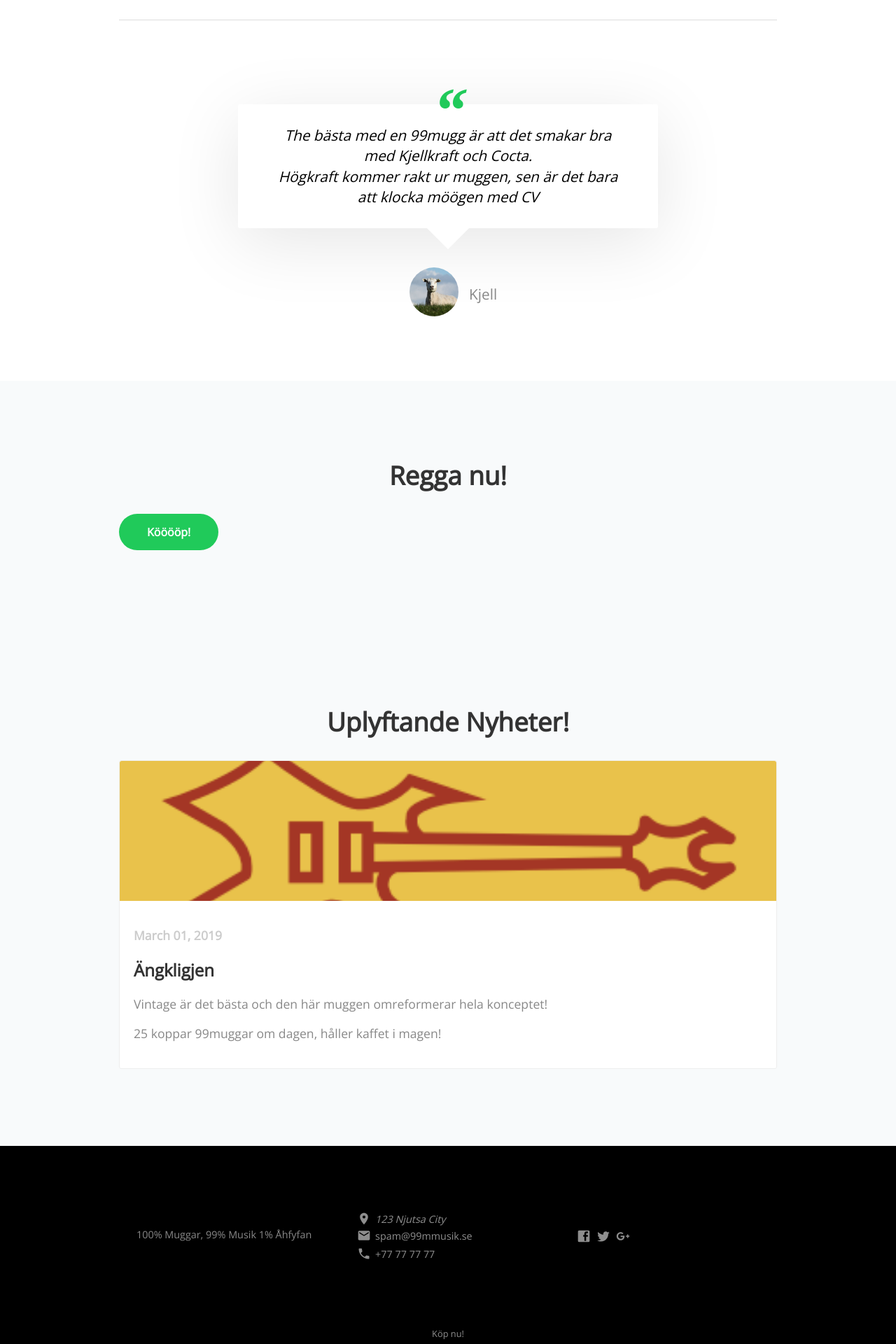
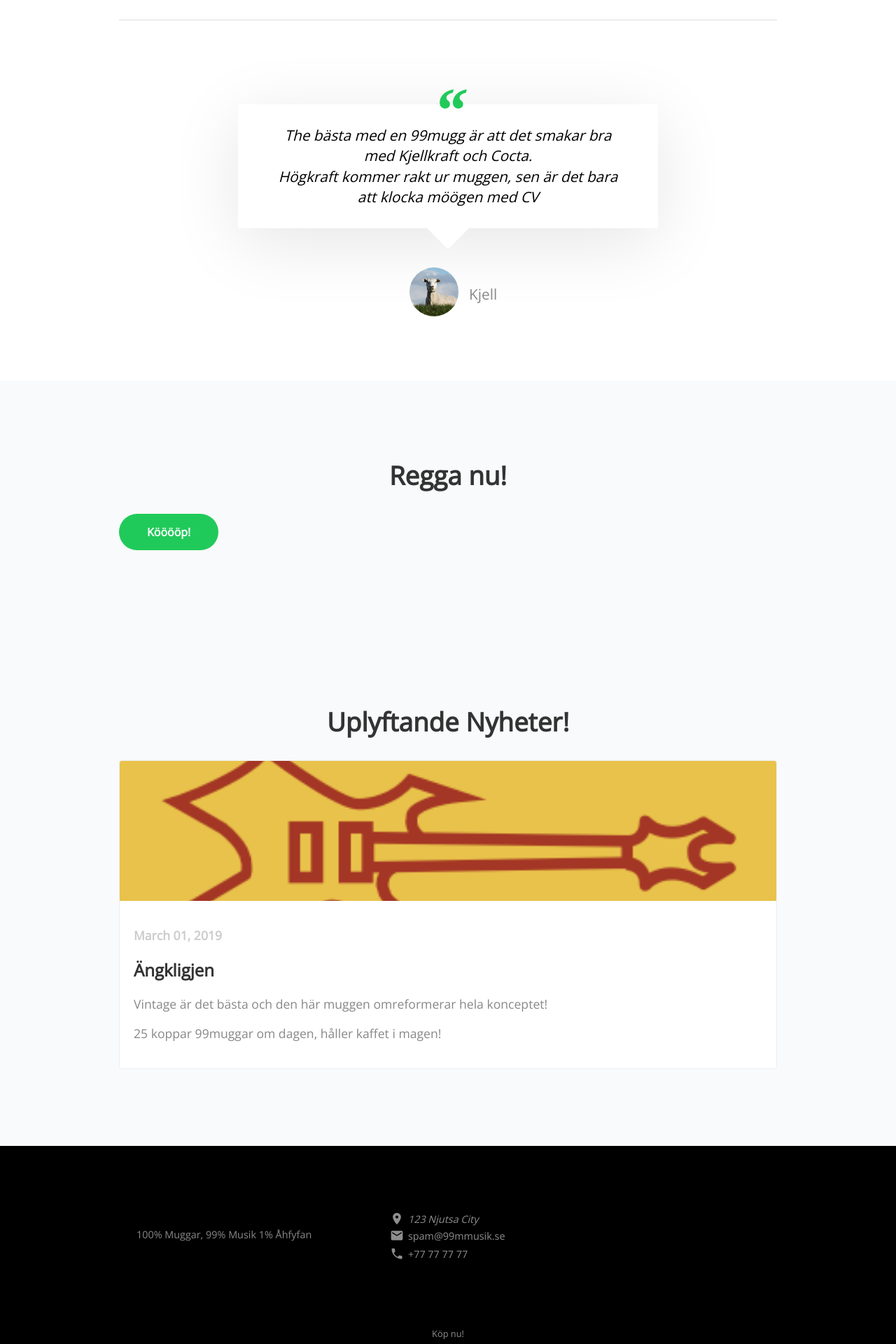
Before and after one commit to Sakrecoer/99mug, a Jekyll site: the page built from index.html, in a window 1280 px wide. Shown: the part 1307-3227 px from the top of the page at 70% size. Built offline with Jekyll 4.4.1, drawn with Linux system fonts in a browser that asks for light colours; nearby versions of some CDN libraries.

Commit message:
köpköp

```diff
--- a/_layouts/default.html
+++ b/_layouts/default.html
@@ -54,21 +54,11 @@
 					</p>
 				</div>
 
-				<div class="sharing">
-					<a class="facebook" href="https://www.facebook.com/{{ site.data.company.facebook }}">
-						{% include icons/social-media.html social_icon="facebook" %}
-					</a>
-					<a class="twitter" href="https://twitter.com/{{ site.data.company.twitter }}">
-						{% include icons/social-media.html social_icon="twitter" %}
-					</a>
-					<a class="google-plus" href="https://plus.google.com/{{ site.data.company.google_plus }}">
-						{% include icons/social-media.html social_icon="google-plus" %}
-					</a>
-				</div>
+
 			</div>
 		</footer>
 		<p class="copyright">
-			<a href="https://cloudcannon.com/">
+			<a href="https://99usik.se/">
 				Köp nu!
 			</a>
 		</p>
```
